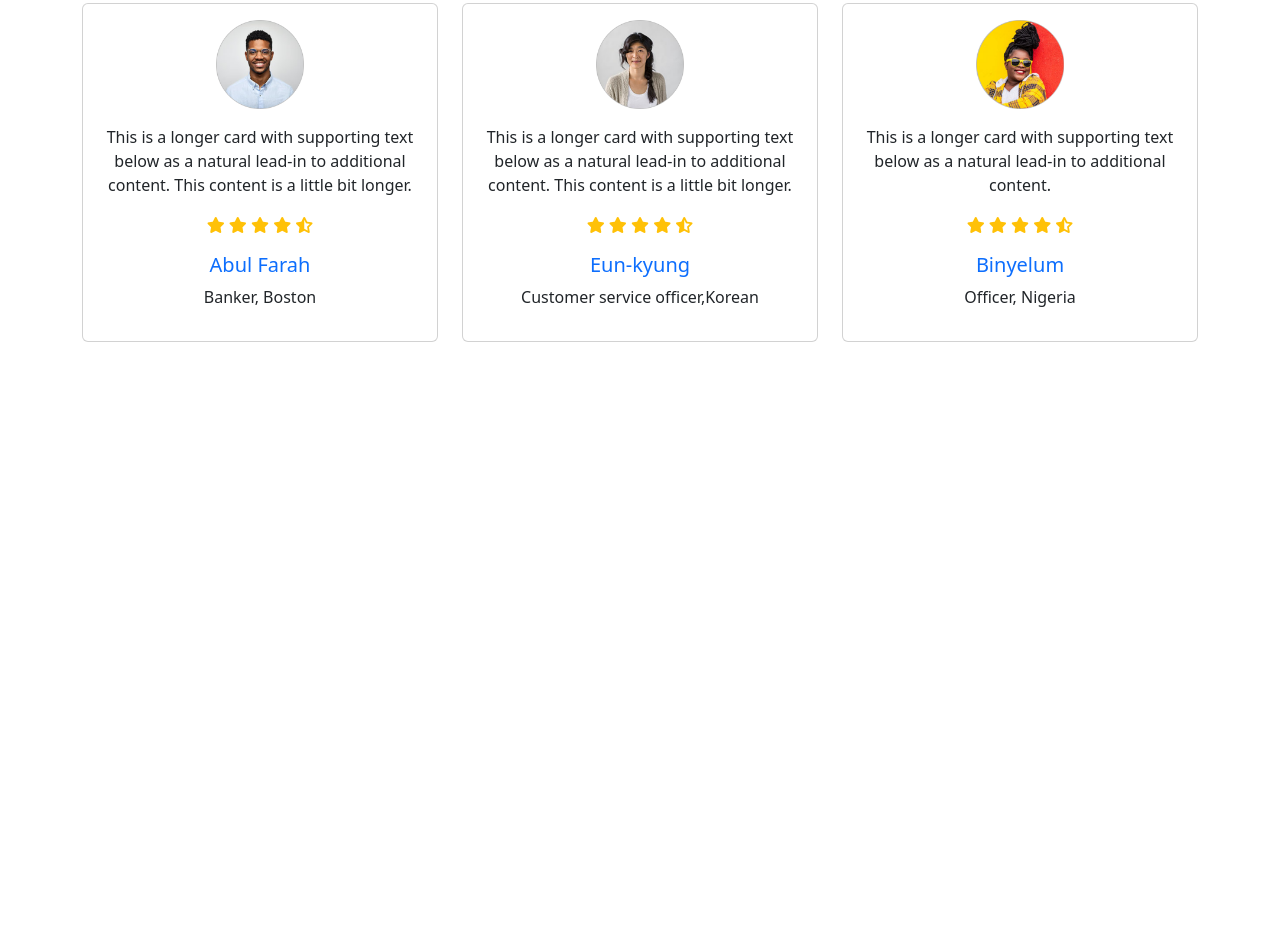
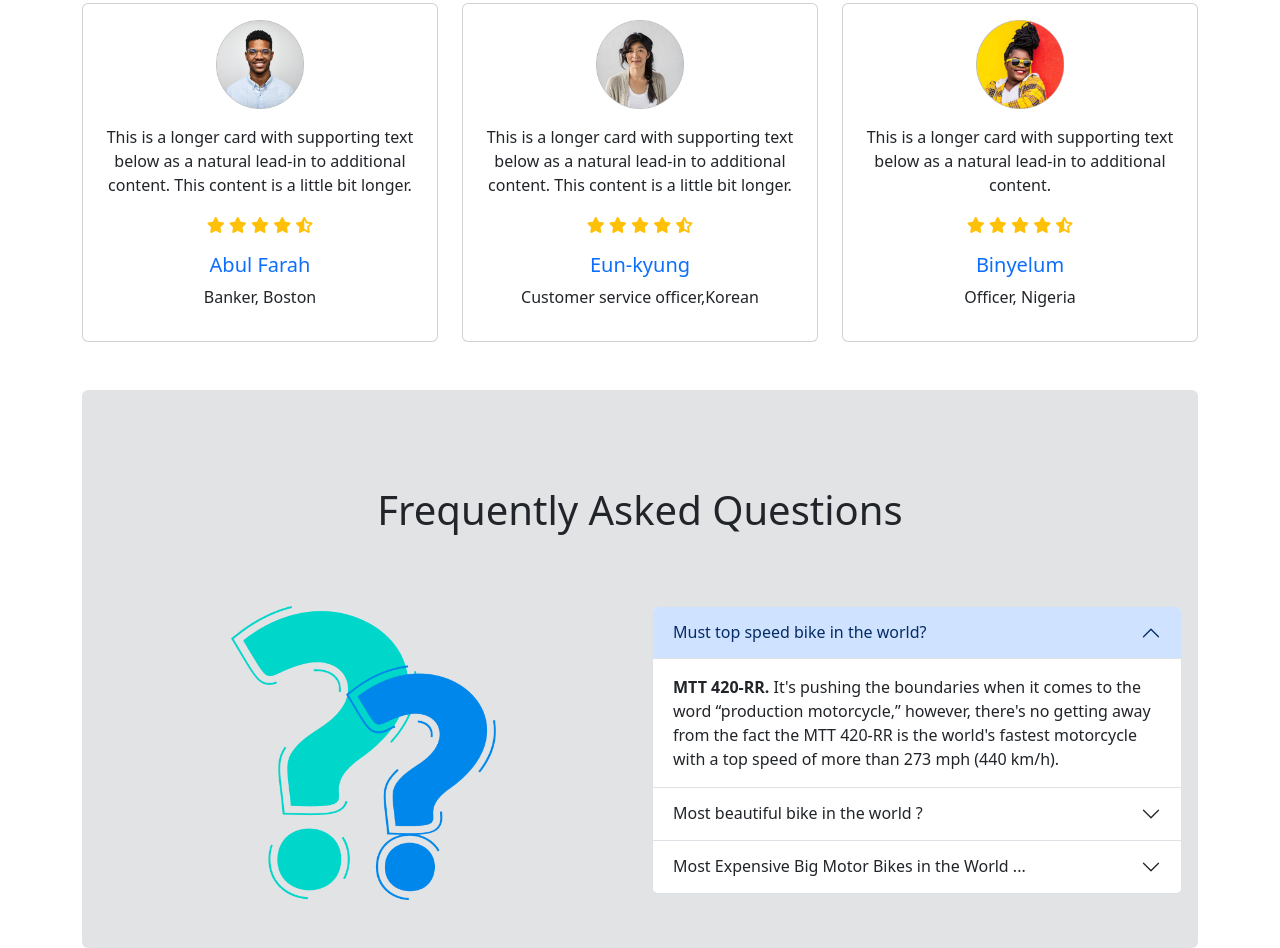
Before and after one commit to AbuZobayed/bikerz-zone, a plain HTML site: page index.html in a window 1280 px wide. Shown: the part 1918-2866 px from the top of the page. Before the commit the page ends 2260 px from the top, so only its background shows below. Drawn offline with nearby package versions, Linux system fonts and the light colour scheme.

Commit message:
FAQ section

```diff
--- a/index.html
+++ b/index.html
@@ -284,6 +284,58 @@
       </section>
 
 
+      <!-- FAQ section  -->
+
+      <section class="mt-5 py-5 px-3 bg-secondary-subtle rounded">
+        <h1 class="my-5 text-center">Frequently Asked Questions</h1>
+        <div class="row row-cols-1 row-cols-md-2 mt-5 g-4">
+          <div class="col text-center">
+            <img class="w-50" src="images/faq.png" alt="">
+          </div>
+          <div class="col">
+            <div class="accordion" id="accordionExample">
+              <div class="accordion-item">
+                <h2 class="accordion-header">
+                  <button class="accordion-button" type="button" data-bs-toggle="collapse" data-bs-target="#collapseOne" aria-expanded="true" aria-controls="collapseOne">
+                    Must top speed bike in the world?
+                  </button>
+                </h2>
+                <div id="collapseOne" class="accordion-collapse collapse show" data-bs-parent="#accordionExample">
+                  <div class="accordion-body">
+                    <strong>MTT 420-RR.</strong> It's pushing the boundaries when it comes to the word “production motorcycle,” however, there's no getting away from the fact the MTT 420-RR is the world's fastest motorcycle with a top speed of more than 273 mph (440 km/h).
+                  </div>
+                </div>
+              </div>
+              <div class="accordion-item">
+                <h2 class="accordion-header">
+                  <button class="accordion-button collapsed" type="button" data-bs-toggle="collapse" data-bs-target="#collapseTwo" aria-expanded="false" aria-controls="collapseTwo">
+                    Most beautiful bike in the world ?
+                  </button>
+                </h2>
+                <div id="collapseTwo" class="accordion-collapse collapse" data-bs-parent="#accordionExample">
+                  <div class="accordion-body">
+                    <strong>Ducati Hypermotard 698 Mono RVE</strong> Ducati Hypermotard 698 Mono RVE is the “Moto più bella” (Most beautiful bike) of EICMA 2023. Milan, 12 November 2023 – The Hypermotard 698 Mono RVE wins the title of "Most Beautiful Motorcycle" at EICMA 2023.
+                  </div>
+                </div>
+              </div>
+              <div class="accordion-item">
+                <h2 class="accordion-header">
+                  <button class="accordion-button collapsed" type="button" data-bs-toggle="collapse" data-bs-target="#collapseThree" aria-expanded="false" aria-controls="collapseThree">
+                    Most Expensive Big Motor Bikes in the World ...
+                  </button>
+                </h2>
+                <div id="collapseThree" class="accordion-collapse collapse" data-bs-parent="#accordionExample">
+                  <div class="accordion-body">
+                    <strong>Suzuki AEM Carbon Fiber Hayabusa $200,000</strong> Suzuki released the 1300cc Hayabusa in 1999 and followed it up with the AEM Carbon Fiber Hayabusa in 2008. Easily capable of reaching speeds of over 188 miles per hour, the Hayabusa claimed the title of the world’s fastest production motorcycle, a distinction it still holds to this day.
+                  </div>
+                </div>
+              </div>
+            </div>
+          </div>
+        </div>
+      </section>
+
+
     </main>
 
 
```
